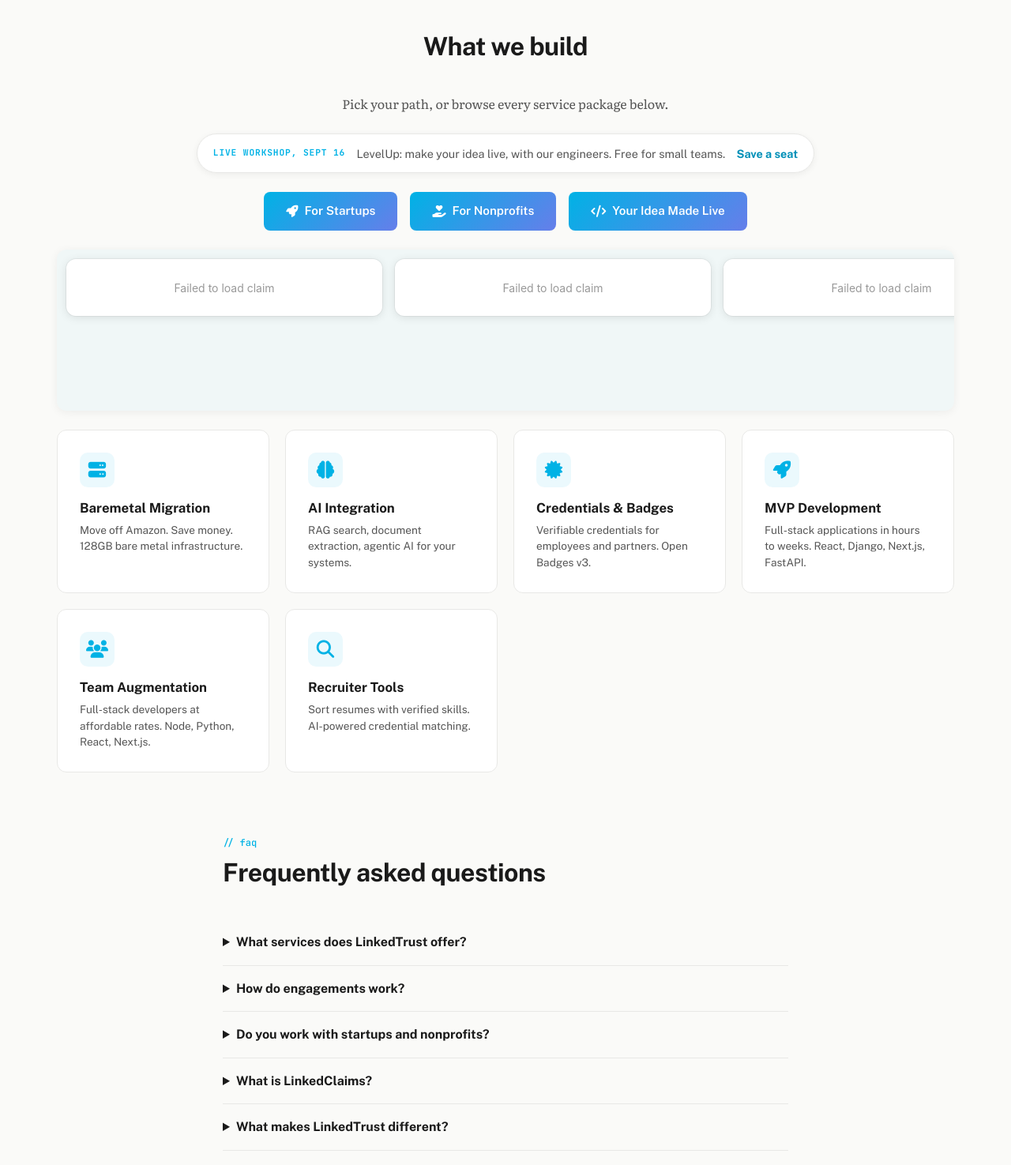
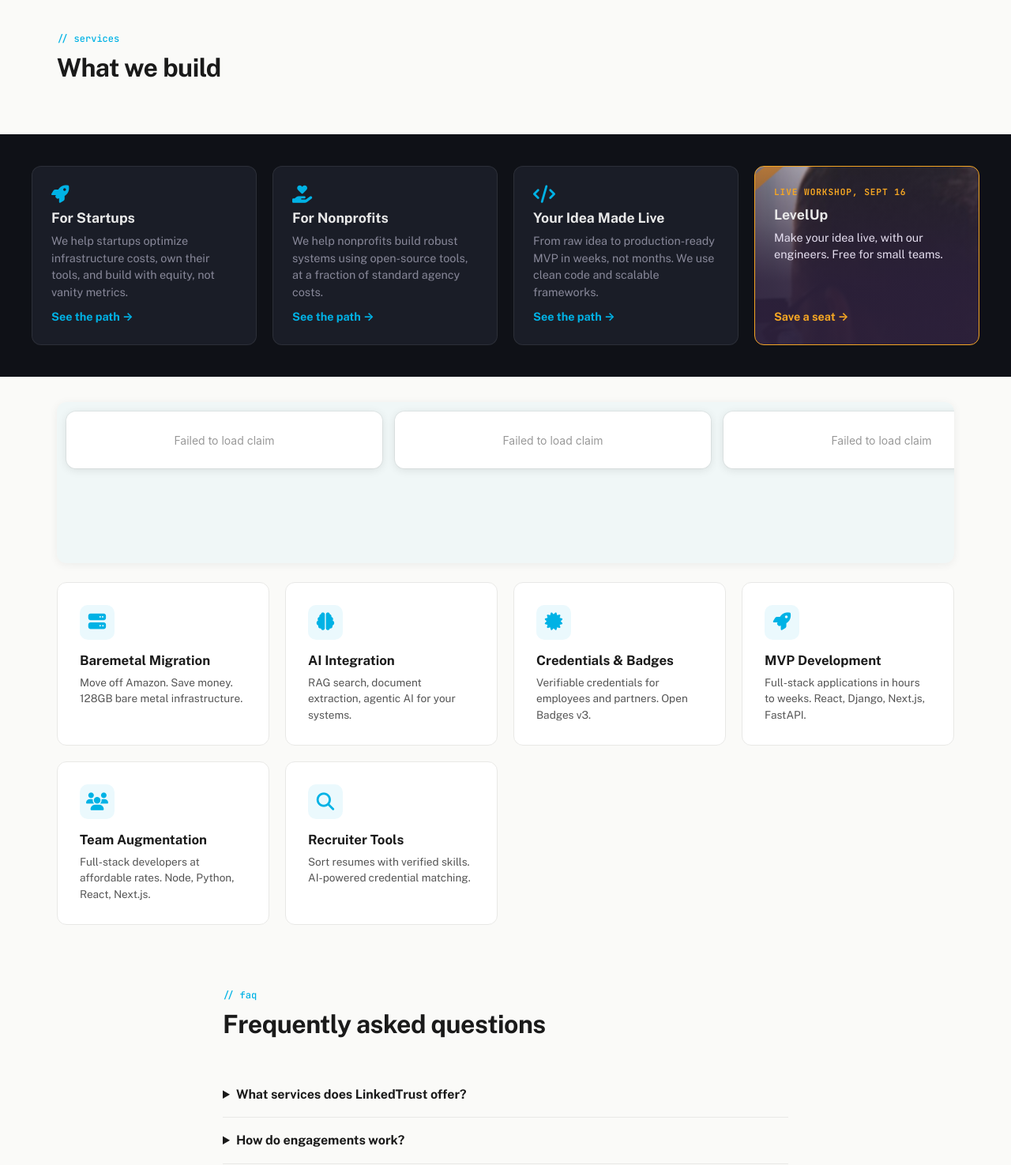
Before and after one commit to Cooperation-org/site-linkedtrust-us, a Django app: page /services/ in a window 1280 px wide. Shown: the part 61-1536 px from the top of the page at 79% size. Run offline with Django 5.2, Linux system fonts and the light colour scheme; data that the repository does not hold is empty.

Commit message:
Services: three paths and the LevelUp workshop on a dark band, no lede; LevelUp card in the poster's purple and orange
Co-Authored-By: Claude Fable 5.1 <noreply@anthropic.com>
Claude-Session: https://claude.ai/code/session_01PybVMzLtvV2FSZAibRU7Ts

```diff
--- a/static/css/site.css
+++ b/static/css/site.css
@@ -1746,3 +1746,25 @@ a.nodec:hover { text-decoration: underline; }
 .footer-social a { display: inline-flex; color: var(--text-secondary); }
 .footer-social a:hover { color: var(--brand-primary); }
 .footer-social svg { display: block; }
+
+/* ---- SERVICES: three paths + workshop on a dark band ---- */
+.path-band { background: var(--bg-dark); color: var(--text-on-dark); padding: 2.5rem 2rem; }
+.path-band-inner { max-width: 1200px; margin: 0 auto; }
+.path-band-grid { display: grid; grid-template-columns: repeat(4, 1fr); gap: 1.25rem; }
+.path-band-item { background: var(--bg-dark-card); border: 1px solid var(--border-dark); border-radius: var(--radius); padding: 1.5rem; color: var(--text-on-dark); display: flex; flex-direction: column; gap: 0.5rem; }
+.path-band-item:hover { background: var(--bg-dark-hover); }
+.path-band-item > i { color: var(--brand-primary); font-size: 1.4rem; }
+.path-band-item h2 { font-size: 1.1rem; font-weight: 700; color: var(--text-on-dark); }
+.path-band-item p { font-size: 0.9rem; color: var(--text-on-dark-muted); line-height: 1.5; flex: 1; }
+.path-band-item > span:last-child { font-weight: 700; color: var(--brand-primary); font-size: 0.9rem; }
+.path-band-item--lu {
+    border-color: #F5A623;
+    background: linear-gradient(180deg, rgba(43,31,58,0.35) 0%, rgba(43,31,58,0.85) 65%), url(../img/levelup/levelup-card.jpg) center center / cover no-repeat;
+}
+.path-band-item--lu .path-band-kicker { color: #F5A623; }
+.path-band-item--lu p { color: #e6dff0; }
+.path-band-item--lu > span:last-child { color: #F5A623; }
+.path-band-item--lu:hover { background-image: linear-gradient(180deg, rgba(43,31,58,0.25) 0%, rgba(43,31,58,0.8) 65%), url(../img/levelup/levelup-card.jpg); }
+.path-band-kicker { font-size: 0.7rem; letter-spacing: 0.08em; text-transform: uppercase; color: var(--brand-primary); font-weight: 700; }
+@media (max-width: 960px) { .path-band-grid { grid-template-columns: repeat(2, 1fr); } }
+@media (max-width: 600px) { .path-band-grid { grid-template-columns: 1fr; } .path-band { padding: 2rem 1.25rem; } }
--- a/website/templates/services.html
+++ b/website/templates/services.html
@@ -57,30 +57,44 @@
 
 {% block content %}
 
-<section class="container" style="padding-top:2.5rem;padding-bottom:0;text-align:center;">
+<section class="container" style="padding-top:2.5rem;padding-bottom:1.5rem;">
+    <div class="section-label mono">// services</div>
     <h1 class="section-title">What we build</h1>
-    <p style="color:var(--text-secondary);max-width:620px;margin:0.5rem auto 0;">Pick your path, or browse every service package below.</p>
-    <a href="{% url 'levelup' %}" style="display:inline-flex;flex-wrap:wrap;align-items:center;justify-content:center;gap:0.5rem 0.9rem;margin:1.5rem auto 0;padding:0.8rem 1.25rem;min-height:48px;border:1.5px solid var(--border);border-radius:999px;background:var(--bg-white);font-size:0.9rem;box-shadow:var(--shadow-sm);">
-        <span class="mono" style="font-size:0.7rem;letter-spacing:0.08em;text-transform:uppercase;color:var(--brand-primary);font-weight:700;">Live workshop, Sept 16</span>
-        <span style="color:var(--text-secondary);">LevelUp: make your idea live, with our engineers. Free for small teams.</span>
-        <span style="font-weight:700;color:var(--brand-dark);">Save a seat</span>
-    </a>
 </section>
 
-<!-- Entry Point Buttons + Badges + Cards in one tight section -->
-<section class="services-section" style="padding-top: 1.5rem;">
-    <div class="services-buttons" style="display: flex; gap: 1rem; justify-content: center; flex-wrap: wrap; margin-bottom: 1.5rem;">
-        <a href="{% url 'services_startups' %}" class="btn btn-gradient" style="display: inline-flex; align-items: center; gap: 0.5rem;">
-            <i class="fa-solid fa-rocket"></i> For Startups
-        </a>
-        <a href="{% url 'services_nonprofits' %}" class="btn btn-gradient" style="display: inline-flex; align-items: center; gap: 0.5rem;">
-            <i class="fa-solid fa-hand-holding-heart"></i> For Nonprofits
-        </a>
-        <a href="{% url 'services_launch' %}" class="btn btn-gradient" style="display: inline-flex; align-items: center; gap: 0.5rem;">
-            <i class="fa-solid fa-code"></i> Your Idea Made Live
-        </a>
+<!-- Three paths plus the workshop, on a dark band -->
+<section class="path-band">
+    <div class="path-band-inner">
+        <div class="path-band-grid">
+            <a href="{% url 'services_startups' %}" class="path-band-item">
+                <i class="fa-solid fa-rocket"></i>
+                <h2>For Startups</h2>
+                <p>We help startups optimize infrastructure costs, own their tools, and build with equity, not vanity metrics.</p>
+                <span>See the path &rarr;</span>
+            </a>
+            <a href="{% url 'services_nonprofits' %}" class="path-band-item">
+                <i class="fa-solid fa-hand-holding-heart"></i>
+                <h2>For Nonprofits</h2>
+                <p>We help nonprofits build robust systems using open-source tools, at a fraction of standard agency costs.</p>
+                <span>See the path &rarr;</span>
+            </a>
+            <a href="{% url 'services_launch' %}" class="path-band-item">
+                <i class="fa-solid fa-code"></i>
+                <h2>Your Idea Made Live</h2>
+                <p>From raw idea to production-ready MVP in weeks, not months. We use clean code and scalable frameworks.</p>
+                <span>See the path &rarr;</span>
+            </a>
+            <a href="{% url 'levelup' %}" class="path-band-item path-band-item--lu">
+                <span class="mono path-band-kicker">Live workshop, Sept 16</span>
+                <h2>LevelUp</h2>
+                <p>Make your idea live, with our engineers. Free for small teams.</p>
+                <span>Save a seat &rarr;</span>
+            </a>
+        </div>
     </div>
+</section>
 
+<section class="services-section" style="padding-top:2rem;">
     <!-- Single row of embed badges: scrolls horizontally if they don't fit -->
     <div class="badge-row">
         <linked-badge claim-id="124521" theme="light"></linked-badge>
```
Also changed, not shown: static/img/levelup/levelup-card.jpg (added).
